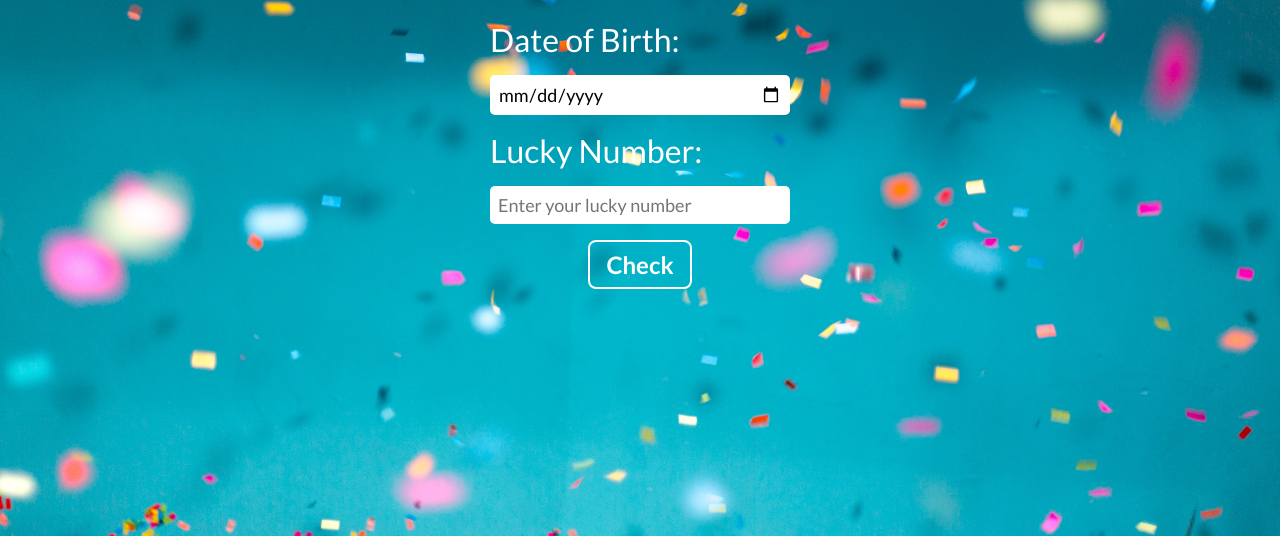
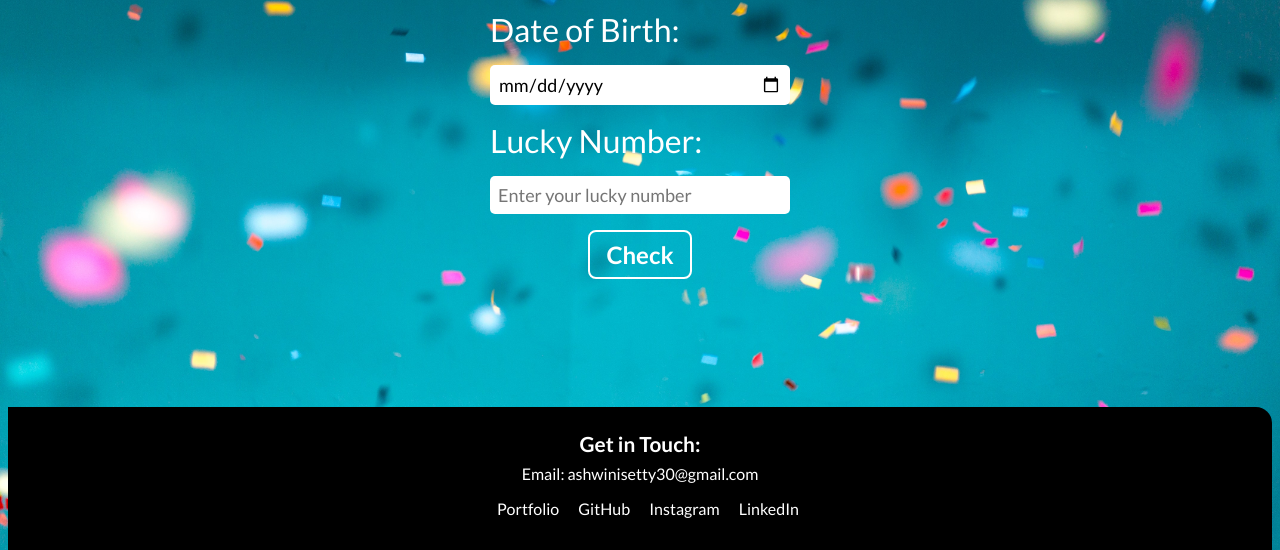
Before and after one commit to AshwiniSetty/Is_Your_Birthday_Lucky, a plain HTML site: page index.html in a window 1280 px wide. Shown: the part 264-814 px from the top of the page. Drawn offline with Linux system fonts and the light colour scheme.

Commit message:
feat: added footer

```diff
--- a/index.html
+++ b/index.html
@@ -6,6 +6,7 @@
       href="https://fonts.googleapis.com/css2?family=Lato:wght@400;700&display=swap"
       rel="stylesheet"
     />
+    <script src="https://kit.fontawesome.com/a076d05399.js"></script>
     <link rel="stylesheet" href="style.css" />
     <title>Check your Luck</title>
   </head>
@@ -24,5 +25,15 @@
     </main>
     <p id="output-container"></p>
     <script src="index.js" type="text/javascript"></script>
+    <footer class="footer">
+      <div class="footer-header">Get in Touch:</div>
+      <div class="footer-head">Email: ashwinisetty30@gmail.com</div>
+      <ul class="social-links list-non-bullet">
+          <li class="list-item-inline soc-med"></li><a class="link" href="https://knowashwinisetty.netlify.app/" target="_blank">Portfolio</a></li>
+          <li class="list-item-inline soc-med"></li><a class="link" href="https://github.com/AshwiniSetty" target="_blank">GitHub</a></li>
+          <li class="list-item-inline soc-med"></li><a class="link" href="https://www.instagram.com/ashwinihsetty/" target="_blank">Instagram</a></li>
+          <li class="list-item-inline soc-med"></li><a class="link" href="https://www.linkedin.com/in/ashwini-h-setty-b57313158/" target="_blank">LinkedIn</a></li>
+      </ul>
+  </footer>
 </body>
 </html>
--- a/style.css
+++ b/style.css
@@ -10,7 +10,7 @@
 
   .header {
     text-align: center;
-    margin-top: 100px;
+    margin-top: 5.6rem;
     font-size: 3.2rem;
   }
 
@@ -97,3 +97,44 @@
   .closebtn:hover {
     color: grey;
   }
+
+  /** Footers **/
+.footer{
+  background-color: black;
+  padding: 1rem;
+  text-align: center;
+  color: white;
+  border-top-right-radius: 1rem;
+  margin-top: 6rem;
+
+}
+
+.footer .footer-header{
+  font-weight: bold;
+  font-size: 1.3rem;
+  margin: 0.5rem;
+}
+.footer .footer-head{
+  font-size: 1rem;
+  margin: 0.3rem;
+}
+.footer .link{
+  color: white;
+  text-decoration: none;
+}
+
+.footer ul{
+  padding-inline-start: 0px;
+}
+
+.list-non-bullet {
+  list-style: none;
+  color: white;
+  cursor: pointer;
+}
+
+.list-item-inline {
+  display: inline;
+  padding: 0rem 0.5rem;
+  text-decoration: none;
+}
```
